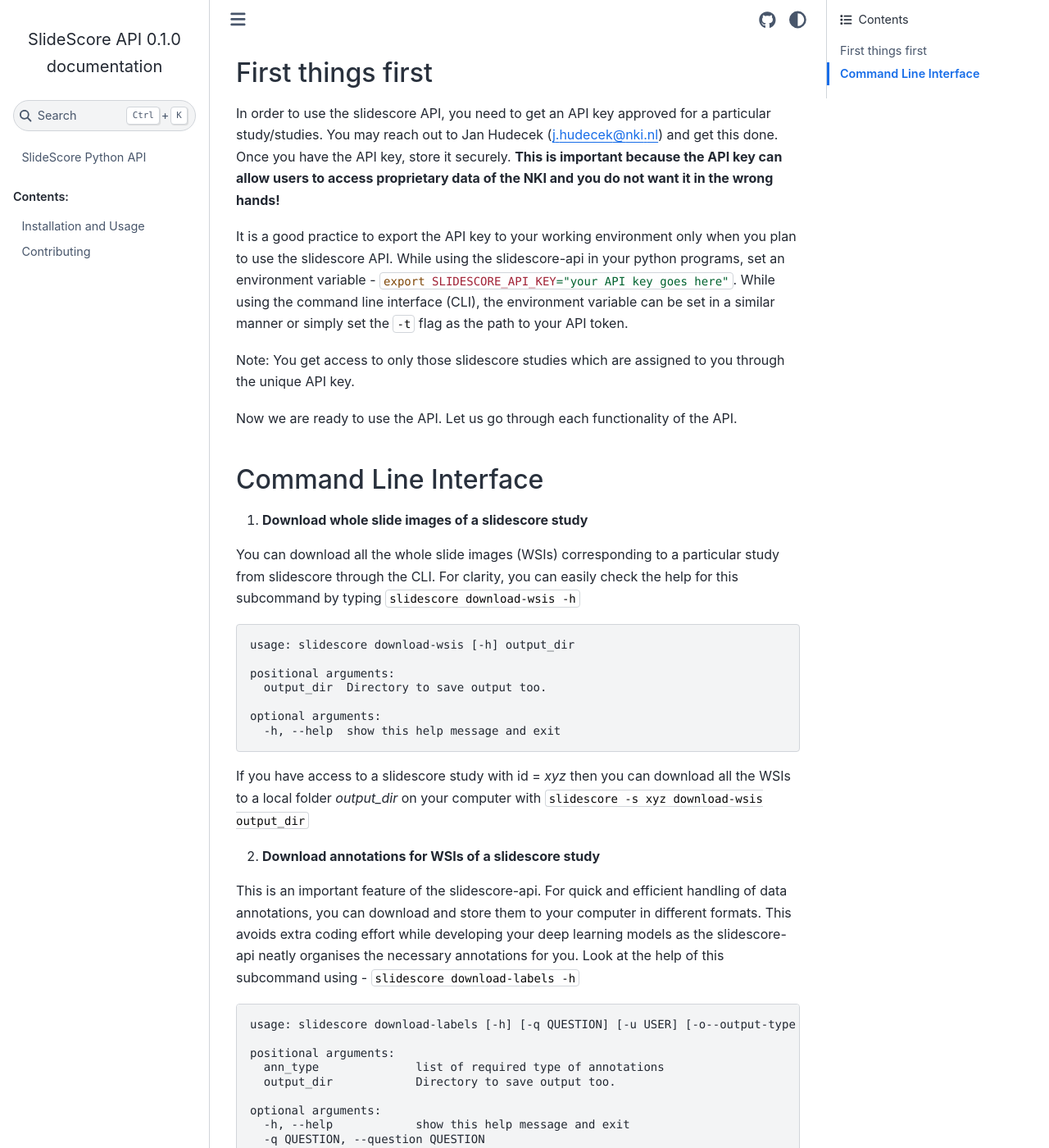
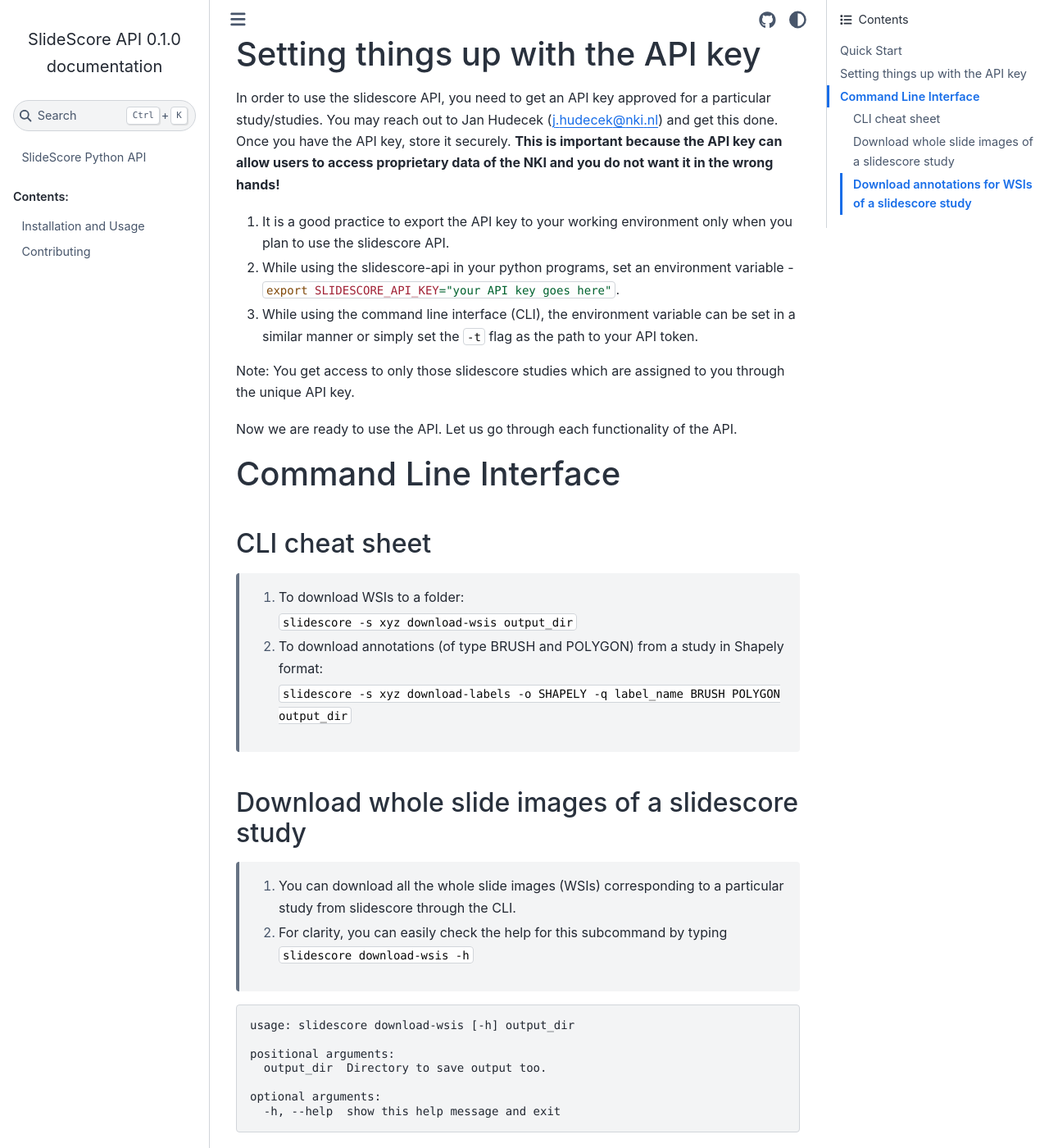
Before and after one commit to NKI-AI/slidescore-api, a Sphinx documentation site: the page built from docs/quickstart.rst, in a window 1280 px wide and 1400 px high, scrolled down 580 px. Shown: the whole window at 82% size. Built offline with Sphinx 7.4.7 and the Sphinx Book theme 1.1.4, drawn with Linux system fonts in a browser that asks for light colours; pages that are not in the unit, such as notebooks, are missing from menus; some of the changed text lies outside the part shown.

Commit message:
Enhancement

```diff
--- a/docs/quickstart.rst
+++ b/docs/quickstart.rst
@@ -30,21 +30,37 @@
         -v, --verbose         Verbosity level, e.g. -v, -vv, -vvv (default: 0)
 
 
-First things first
----------------------
+Setting things up with the API key
+==================================
 In order to use the slidescore API, you need to get an API key approved for a particular study/studies. You may reach out to Jan Hudecek (j.hudecek@nki.nl) and get this done. Once you have the API key, store it securely. **This is important because the API key can allow users to access proprietary data of the NKI and you do not want it in the wrong hands!**
 
-It is a good practice to export the API key to your working environment only when you plan to use the slidescore API. While using the slidescore-api in your python programs, set an environment variable - :bash:`export SLIDESCORE_API_KEY="your API key goes here"`. While using the command line interface (CLI), the environment variable can be set in a similar manner or simply set the :bash:`-t` flag as the path to your API token.
+1. It is a good practice to export the API key to your working environment only when you plan to use the slidescore API.
+2. While using the slidescore-api in your python programs, set an environment variable - :bash:`export SLIDESCORE_API_KEY="your API key goes here"`.
+3. While using the command line interface (CLI), the environment variable can be set in a similar manner or simply set the :bash:`-t` flag as the path to your API token.
 
 Note: You get access to only those slidescore studies which are assigned to you through the unique API key.
 
 Now we are ready to use the API. Let us go through each functionality of the API.
 
 Command Line Interface
-------------------------
-1. **Download whole slide images of a slidescore study**
+=======================
 
-You can download all the whole slide images (WSIs) corresponding to a particular study from slidescore through the CLI. For clarity, you can easily check the help for this subcommand by typing :bash:`slidescore download-wsis -h`
+CLI cheat sheet
+-----------------
+   1. To download WSIs to a folder:
+
+      :bash:`slidescore -s xyz download-wsis output_dir`
+
+
+   2. To download annotations (of type BRUSH and POLYGON) from a study in Shapely format:
+
+      :bash:`slidescore -s xyz download-labels -o SHAPELY -q label_name BRUSH POLYGON output_dir`
+
+Download whole slide images of a slidescore study
+--------------------------------------------------------
+
+   1. You can download all the whole slide images (WSIs) corresponding to a particular study from slidescore through the CLI.
+   2. For clarity, you can easily check the help for this subcommand by typing :bash:`slidescore download-wsis -h`
 
 .. code-block:: console
 
@@ -89,4 +109,6 @@
 2. Set the :bash:`-u' flag to download the annotations corresponding to a particular user involved in the study.
 3. Set the :bash:'-o' flag to write the downloaded annotations in a particular format. Choose one from "JSON", "RAW", "SHAPELY".
 
-If you have access to a slidescore study with id = *xyz* then you can download the annotations by all authors corresponding to a label *label_name* as :bash:`SHAPELY` objects to a local folder *output_dir* on your computer with :bash:`slidescore -s xyz download-labels -o SHAPELY -q label_name BRUSH POLYGON output_dir`
+**If you have access to a slidescore study with id = *xyz* then you can download the annotations by all authors corresponding to a label *label_name* as :bash:`SHAPELY` objects to a local folder *output_dir* on your computer with:**
+
+                           :bash:`slidescore -s xyz download-labels -o SHAPELY -q label_name BRUSH POLYGON output_dir`
```
Also changed, not shown: other parts of docs/quickstart.rst (+7 -3 lines).
